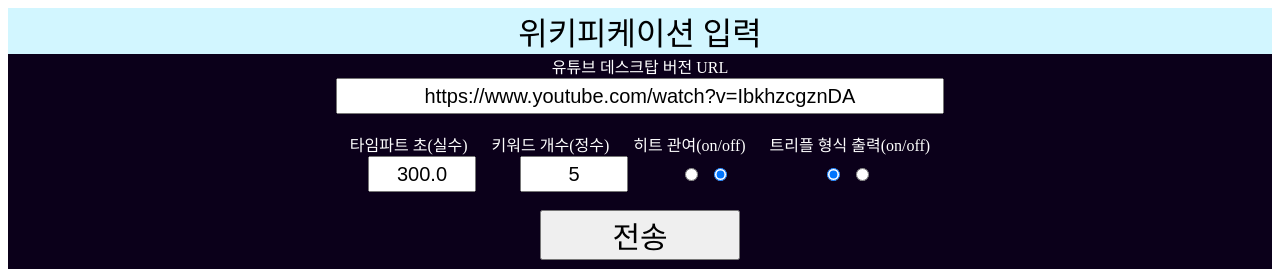
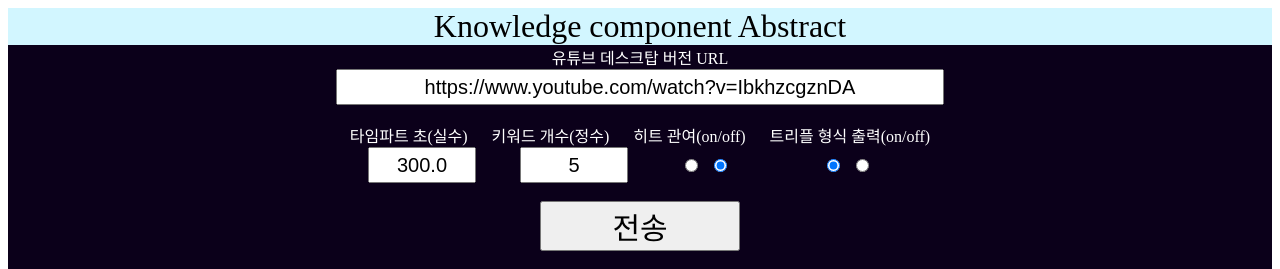
Before and after one commit to BonhyeonGu/Reasoning_over_Knowledge_Component_Streams, a Flask app: page / in a window 1280 px wide. Shown: the top 269 px of the page. Run offline with Flask 2, Linux system fonts and the light colour scheme; parts of the project's set-up code (start-up, migrations or seed data) failed here and were passed over.

Commit message:
상단 이름 변경

```diff
--- a/templates/index.html
+++ b/templates/index.html
@@ -2,7 +2,7 @@
 <html>
 <head>
 	<meta charset="UTF-8">
-	<title>메인 페이지</title>
+	<title>KCA</title>
 	<script src ="https://code.jquery.com/jquery-3.6.0.min.js"></script>
 	<script src ="https://code.jquery.com/jquery-migrate-3.3.2.js"></script>
 	<style>
@@ -60,7 +60,7 @@
 </head>
 
 <body>
-	<div id = "title">위키피케이션 입력</div>
+	<div id = "title">Knowledge component Abstract</div>
 	<div id = "top">
 		<form action="/result" method="post" id="inp">
 			<div>유튜브 데스크탑 버전 URL</div>
```
